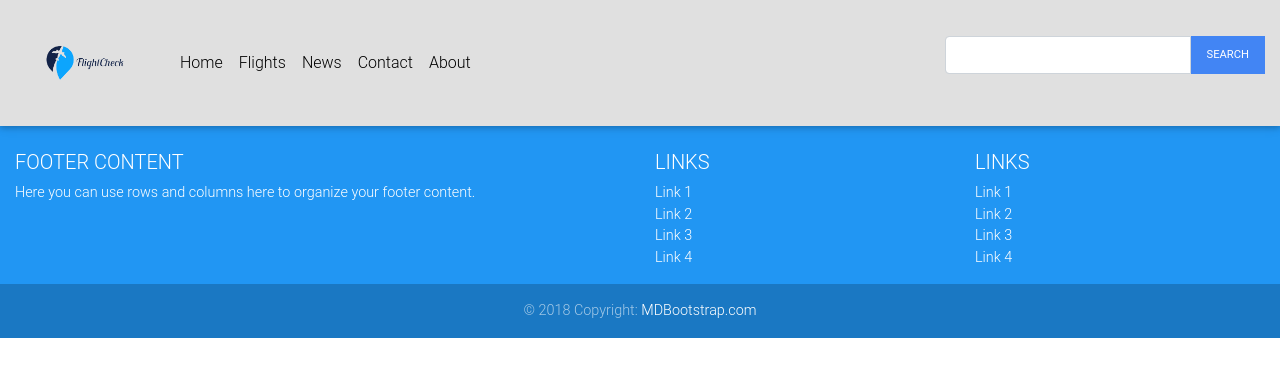
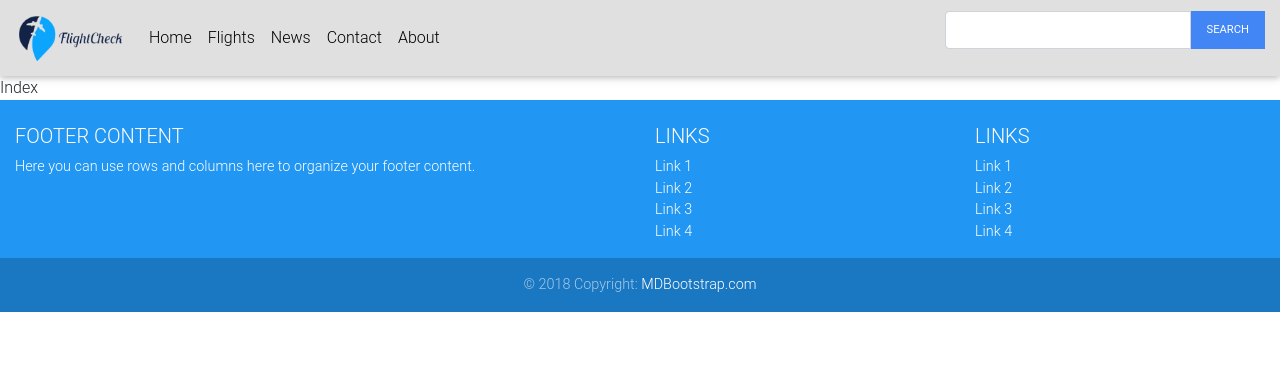
Before and after one commit to myrell8/Proftaak2, a PHP site: page /FlightCheck/index.php in a window 1280 px wide. Shown: the top 377 px of the page. Run offline with PHP 8.4, Linux system fonts and the light colour scheme; some libraries are stand-ins or nearby versions.

Commit message:
Header change

```diff
--- a/includes/header.inc.php
+++ b/includes/header.inc.php
@@ -1,5 +1,5 @@
 <nav class="navbar navbar-light bg-light navbar-expand">
-	<a href="#" class="navbar-brand"><img src="img/Logo.png" height="100px"></a>
+	<a href="index.php" class="navbar-brand"><img src="img/LogoSmall.png" height="50px"></a>
 	<button class="navbar-toggler" type="button" data-toggle="collapse" data-target="#navbarSupportedContent" aria-controls="navbarSupportedContent" aria-expanded="false" aria-label="Toggle navigation">
 		<span class="navbar-toggler-icon"></span>
 	</button>
--- a/index.php
+++ b/index.php
@@ -8,9 +8,7 @@
 </head>
 <body>
 <?php require 'includes/header.inc.php'; ?>
-
-
-
+Index
 <?php require 'includes/footer.inc.php'; ?>
 </body>
 
```
Also changed, not shown: img/LogoSmall.png.
